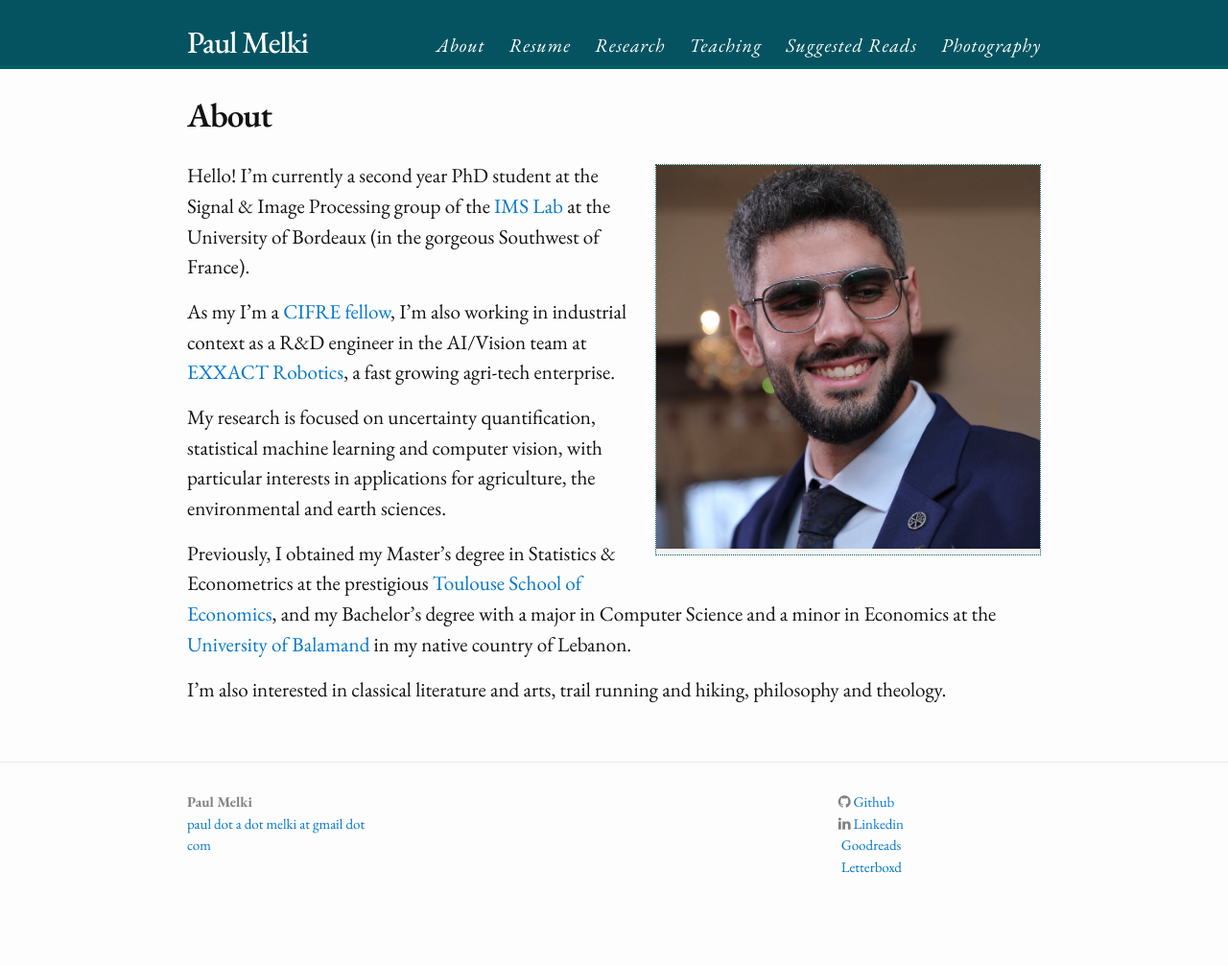
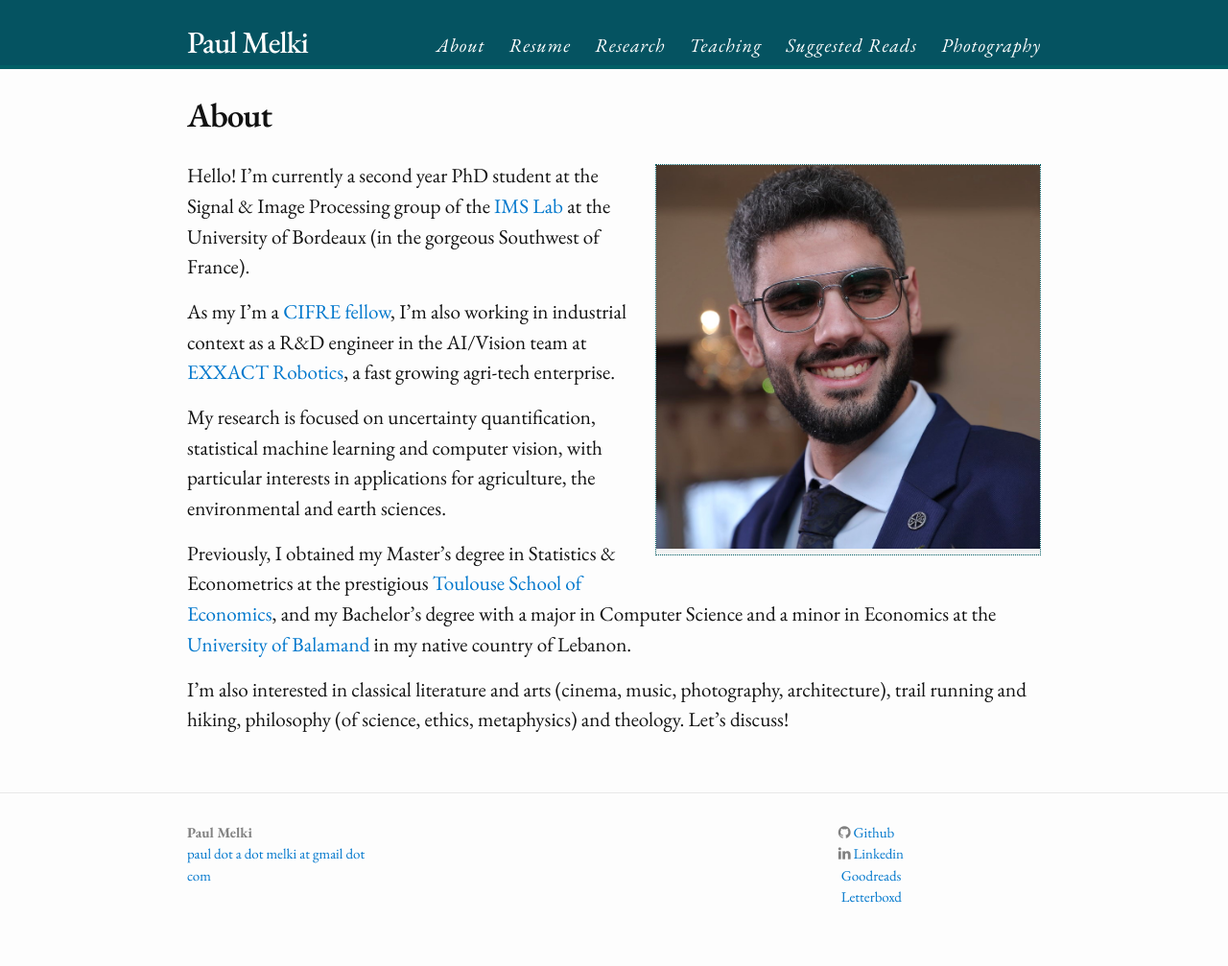
Before and after one commit to paulmelki/paulmelki.github.io, a Jekyll site: the page built from index.md, in a window 1280 px wide. Shown: the whole page at 96% size. Built offline with Jekyll 4.4.1, drawn with Linux system fonts in a browser that asks for light colours; nearby versions of some CDN libraries; some web fonts are replaced; before the commit the page ends 975 px from its top, so only the background shows below that.

Commit message:
Update index.md

```diff
--- a/index.md
+++ b/index.md
@@ -14,4 +14,4 @@ My research is focused on uncertainty quantification, statistical machine learni
 
 Previously, I obtained my Master's degree in Statistics & Econometrics at the prestigious <a href="https://www.tse-fr.eu/" target="_blank">Toulouse School of Economics</a>, and my Bachelor's degree with a major in Computer Science and a minor in Economics at the <a href="https://www.balamand.edu.lb/home/Pages/default.aspx" target="_blank">University of Balamand</a> in my native country of Lebanon.
 
-I'm also interested in classical literature and arts, trail running and hiking, philosophy and theology.
+I'm also interested in classical literature and arts (cinema, music, photography, architecture), trail running and hiking, philosophy (of science, ethics, metaphysics) and theology. Let's discuss!
```
